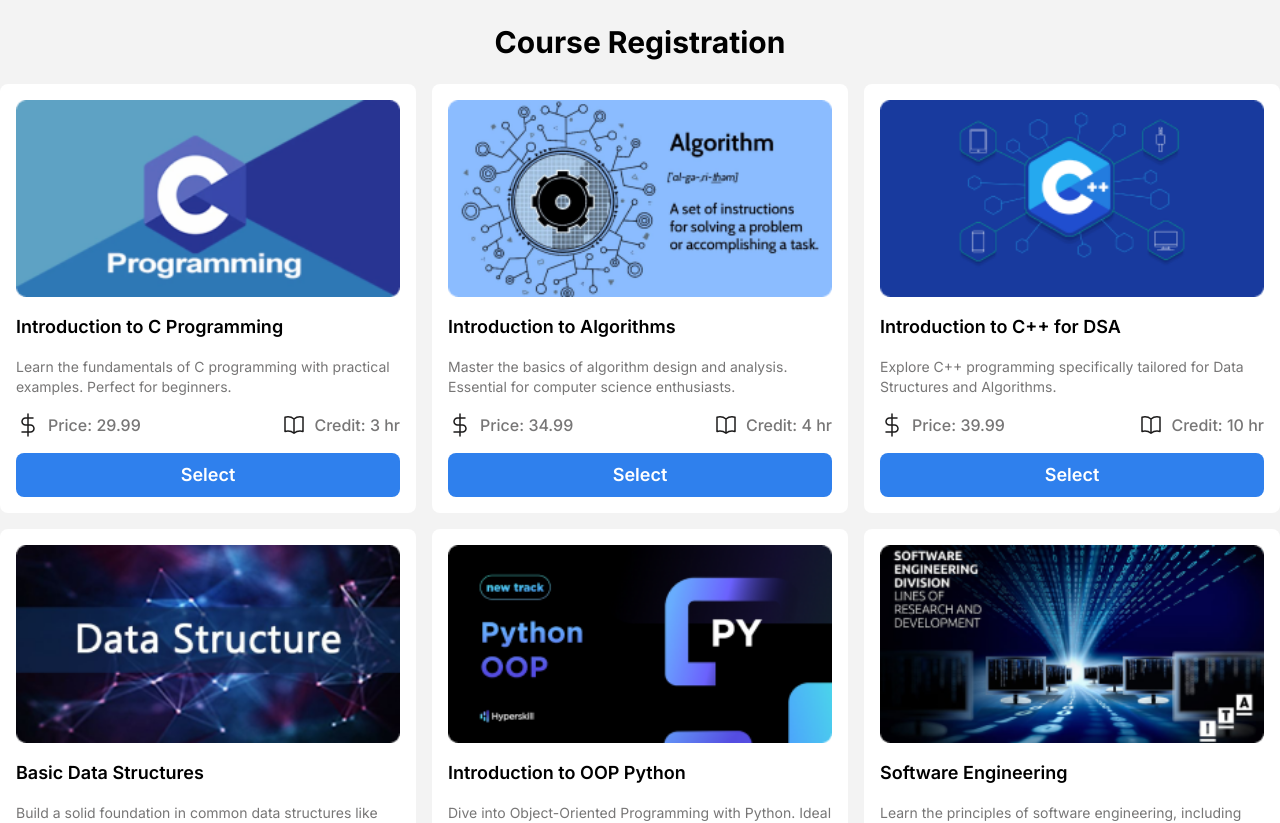
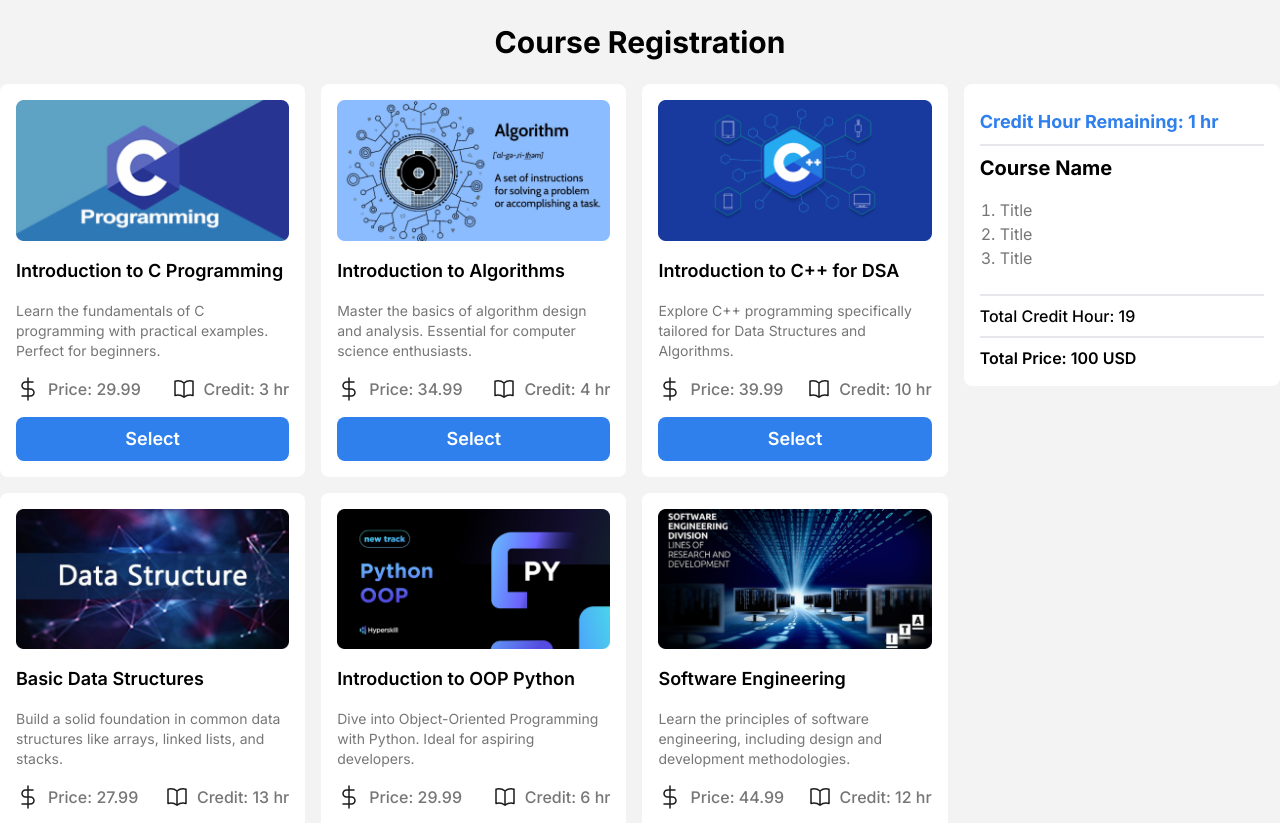
Before and after one commit to mehediy/course-registration, a React (Vite) app: page / in a window 1280 px wide. Shown: the top 823 px of the page. Built offline with nearby package versions, Linux system fonts and the light colour scheme.

Commit message:
cart component (static)

```diff
--- a/src/App.jsx
+++ b/src/App.jsx
@@ -1,5 +1,6 @@
 import "./App.css";
 import Cards from "./components/Cards/Cards";
+import Cart from "./components/Cart/Cart";
 
 function App() {
   return (
@@ -7,8 +8,9 @@ function App() {
       <h1 className="text-center text-3xl font-bold py-6">
         Course Registration
       </h1>
-      <div>
+      <div className="flex justify-center gap-4">
         <Cards />
+        <Cart />
       </div>
     </div>
   );
--- a/src/components/Cards/Cards.jsx
+++ b/src/components/Cards/Cards.jsx
@@ -9,7 +9,7 @@ const Cards = () => {
       .then((data) => setCourses(data));
   }, []);
   return (
-    <div className="grid grid-cols-3 gap-4">
+    <div className="w-3/4 grid grid-cols-3 gap-4">
       {courses.map((course) => (
         <Card course={course} />
       ))}
--- /dev/null
+++ b/src/components/Cart/Cart.jsx
@@ -0,0 +1,25 @@
+import React from "react";
+
+const Cart = () => {
+  return (
+    <div className="w-1/4 bg-white p-4 self-start rounded-lg flex flex-col gap-2">
+      <h3 className="text-[#2F80ED] text-lg font-bold border-b-2 py-2">
+        Credit Hour Remaining: 1 hr
+      </h3>
+      <div>
+        <h3 className="text-xl font-bold">Course Name</h3>
+        <ol className="list-decimal py-4 ml-5 text-[#1C1B1B99]">
+          <li>Title</li>
+          <li>Title</li>
+          <li>Title</li>
+        </ol>
+      </div>
+      <h3 className="border-b-2 border-t-2 py-2 font-medium">
+        Total Credit Hour: 19
+      </h3>
+      <h3 className="font-semibold">Total Price: 100 USD</h3>
+    </div>
+  );
+};
+
+export default Cart;
```
